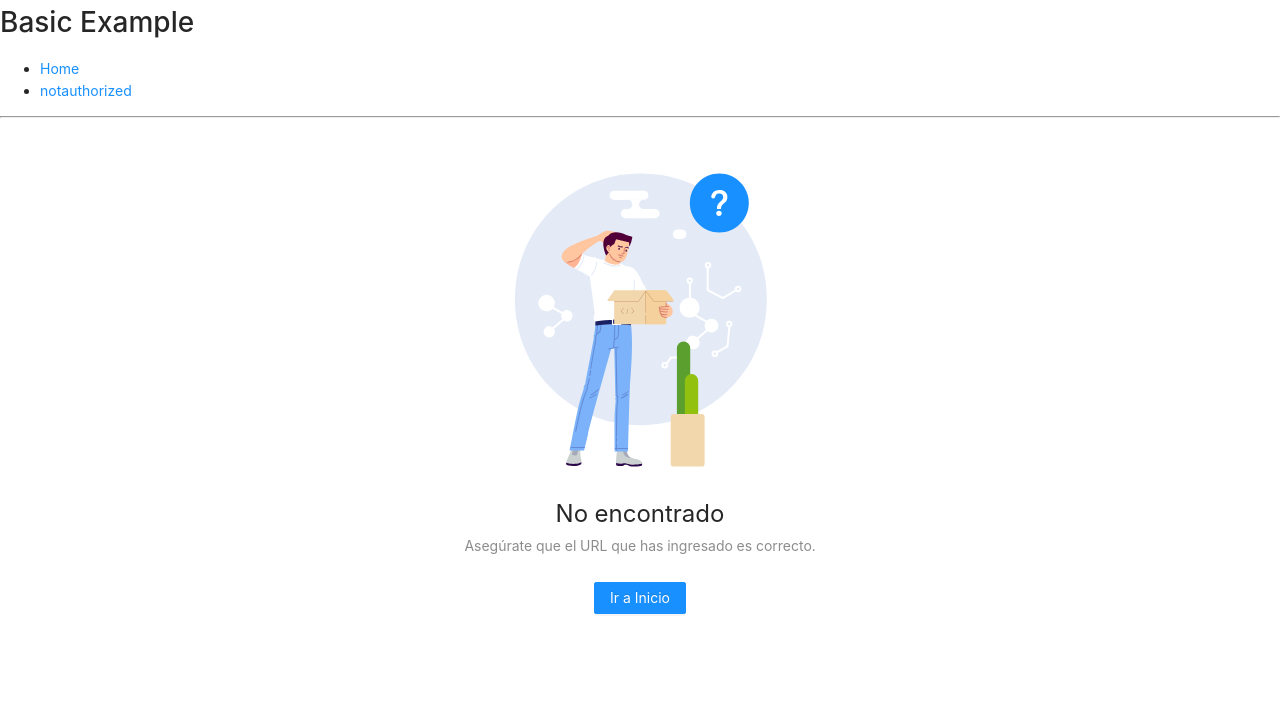
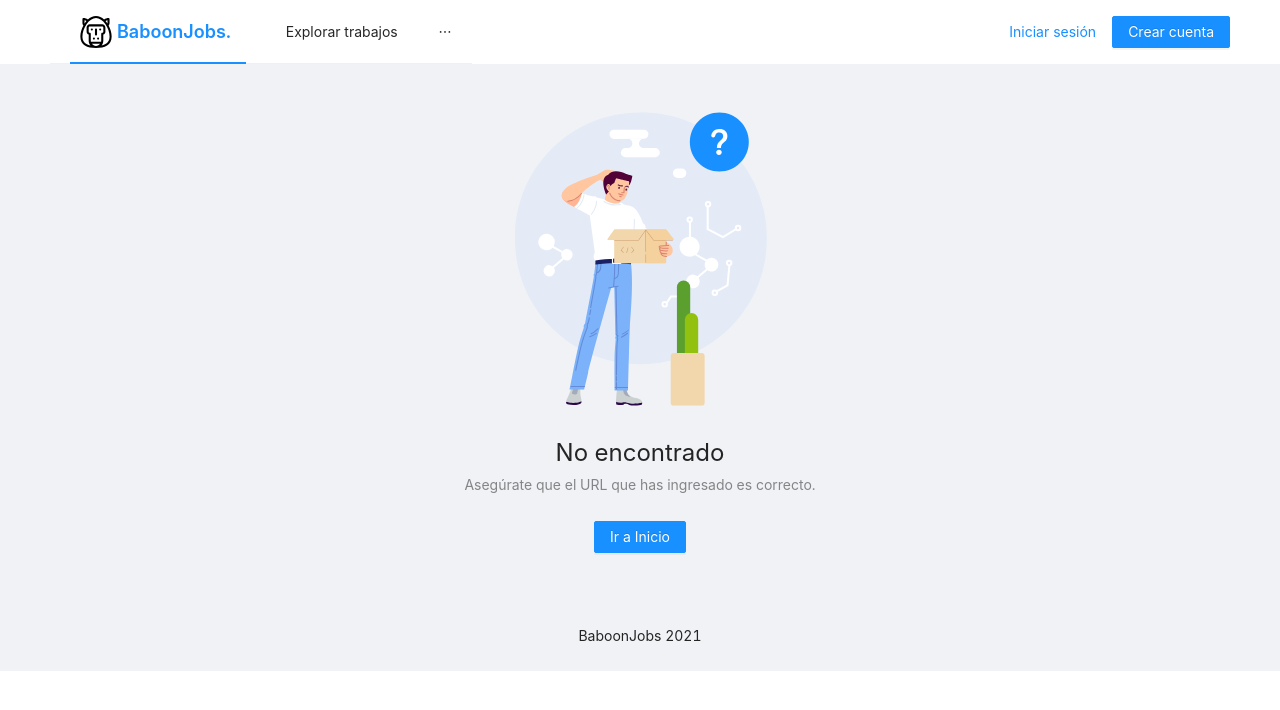
Before and after one commit to baboondev/baboonjobs-frontend, a React (Create React App) app: page /signin in a window 1280 px wide. Shown: the top 710 px of the page. Built offline with nearby package versions, Linux system fonts and the light colour scheme.

Commit message:
Added layout and header

```diff
--- a/src/App.js
+++ b/src/App.js
@@ -1,49 +1,28 @@
 import React from "react";
-import { Routes, Route, Outlet, Link } from "react-router-dom";
+import { Routes, Route } from "react-router-dom";
+import { Layout } from "antd";
+
+import Header from "./layout/Header/Header";
+// pages
 import NotAuthorized from "./pages/NotAuthorized/NotAuthorized";
 import NotFound from "./pages/NotFound/NotFound";
 
 export default function App() {
+  const { Footer, Content } = Layout;
   return (
-    <div>
-      <h1>Basic Example</h1>
-      <Routes>
-        <Route path="/" element={<Layout />}>
-          <Route index element={<Home />} />
-          {/* Using path="*"" means "match anything", so this route
-                acts like a catch-all for URLs that we don't have explicit
-                routes for. */}
-          <Route path="notauthorized" element={<NotAuthorized />} />
-          <Route path="*" element={<NotFound />} />
-        </Route>
-      </Routes>
-    </div>
-  );
-}
-
-function Layout() {
-  return (
-    <div>
-      {/* A "layout route" is a good place to put markup you want to
-          share across all the pages on your site, like navigation. */}
-      <nav>
-        <ul>
-          <li>
-            <Link to="/">Home</Link>
-          </li>
-          <li>
-            <Link to="/notauthorized">notauthorized</Link>
-          </li>
-        </ul>
-      </nav>
-
-      <hr />
-
-      {/* An <Outlet> renders whatever child route is currently active,
-          so you can think about this <Outlet> as a placeholder for
-          the child routes we defined above. */}
-      <Outlet />
-    </div>
+    <>
+      <Layout>
+        <Header />
+        <Content>
+          <Routes>
+            <Route index element={<Home />} />
+            <Route path="notauthorized" element={<NotAuthorized />} />
+            <Route path="*" element={<NotFound />} />
+          </Routes>
+        </Content>
+        <Footer style={{ textAlign: "center" }}>BaboonJobs 2021</Footer>
+      </Layout>
+    </>
   );
 }
 
--- a/src/index.css
+++ b/src/index.css
@@ -1,13 +1,15 @@
-body {
-  margin: 0;
-  font-family: -apple-system, BlinkMacSystemFont, 'Segoe UI', 'Roboto', 'Oxygen',
-    'Ubuntu', 'Cantarell', 'Fira Sans', 'Droid Sans', 'Helvetica Neue',
-    sans-serif;
-  -webkit-font-smoothing: antialiased;
-  -moz-osx-font-smoothing: grayscale;
+.logo {
+  display: flex;
+  align-content: center;
+  align-items: center;
+  padding: 0 10px;
 }
+.logo .baboon {
+  width: 32px;
+}
+.logo .text {
+  font-weight: 600;
+  padding: 0 5px;
+  font-size: 18px;
 
-code {
-  font-family: source-code-pro, Menlo, Monaco, Consolas, 'Courier New',
-    monospace;
 }
--- /dev/null
+++ b/src/layout/Header/GuestMenu.jsx
@@ -0,0 +1,15 @@
+import React from "react";
+import { Button } from "antd";
+import { Link } from "react-router-dom";
+export function GuestMenu() {
+  return (
+    <>
+      <Link to="/signin">
+        <Button type="link">Iniciar sesión</Button>
+      </Link>
+      <Link to="/signup">
+        <Button type="primary">Crear cuenta</Button>
+      </Link>
+    </>
+  );
+}
--- /dev/null
+++ b/src/layout/Header/Header.jsx
@@ -0,0 +1,40 @@
+import React from "react";
+import { Layout, Menu, Row, Col } from "antd/";
+import { GuestMenu } from "./GuestMenu";
+import logo from "../../baboon-svgrepo-com.svg";
+import { Link } from "react-router-dom";
+
+function Header() {
+  const { Header } = Layout;
+  return (
+    <>
+      <Header style={{ background: "white", color: "grey" }}>
+        <Row justify="space-between">
+          <Col>
+            <Menu theme="light" mode="horizontal" defaultSelectedKeys={["1"]}>
+              <Menu.Item key={1}>
+                <Logo />
+              </Menu.Item>
+              <Menu.Item key={2}>Explorar trabajos</Menu.Item>
+              <Menu.Item key={3}>Publicar trabajo</Menu.Item>
+            </Menu>
+          </Col>
+          <Col>
+            <GuestMenu />
+          </Col>
+        </Row>
+      </Header>
+    </>
+  );
+}
+
+function Logo() {
+  return (
+    <Link to="/" className="logo">
+      <img src={logo} className="baboon" alt="logo" />
+      <span className="text">BaboonJobs.</span>
+    </Link>
+  );
+}
+
+export default Header;
```
Also changed, not shown: src/App.css (deleted, +0 -38 lines), src/baboon-svgrepo-com.svg (added), src/baboon.png (added).
